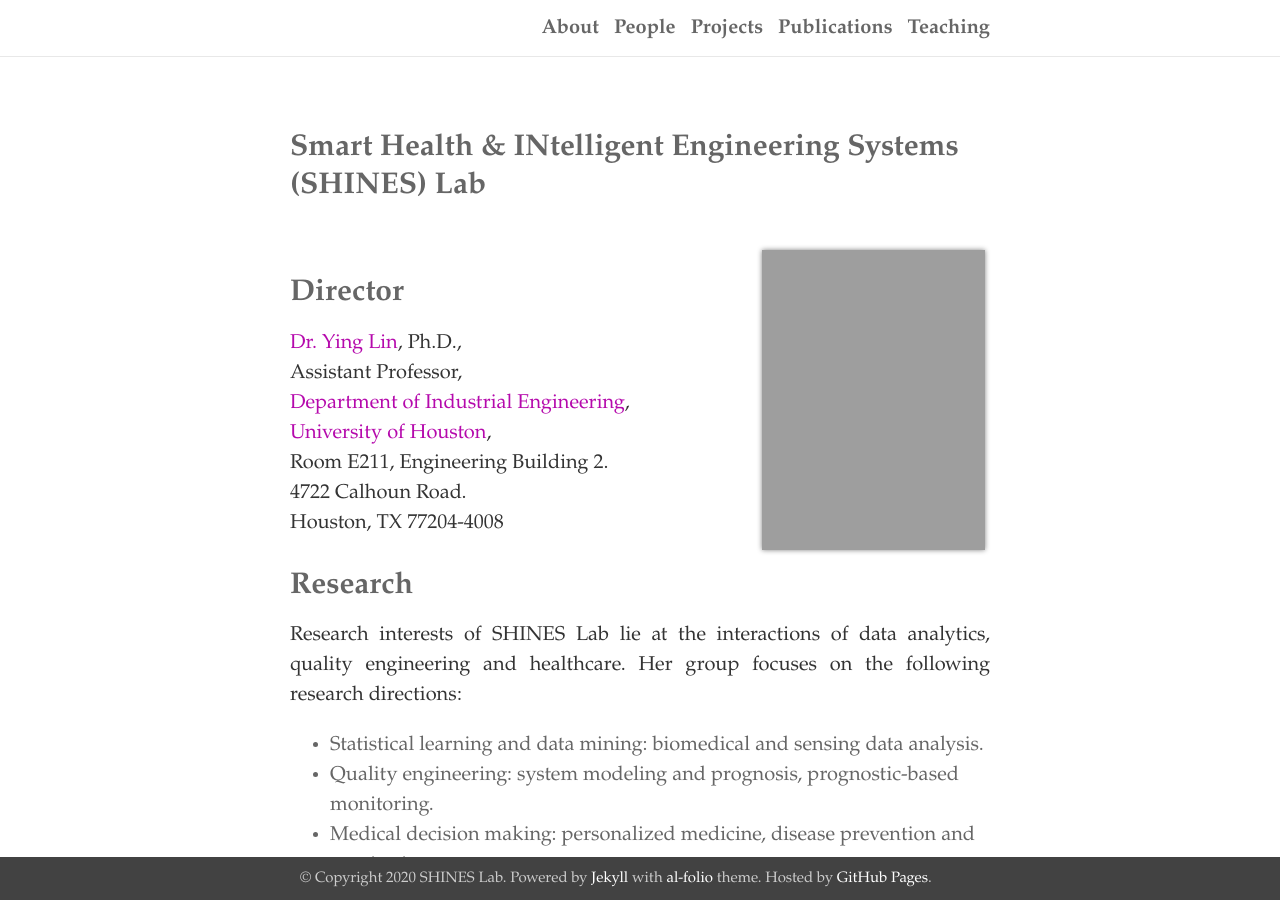
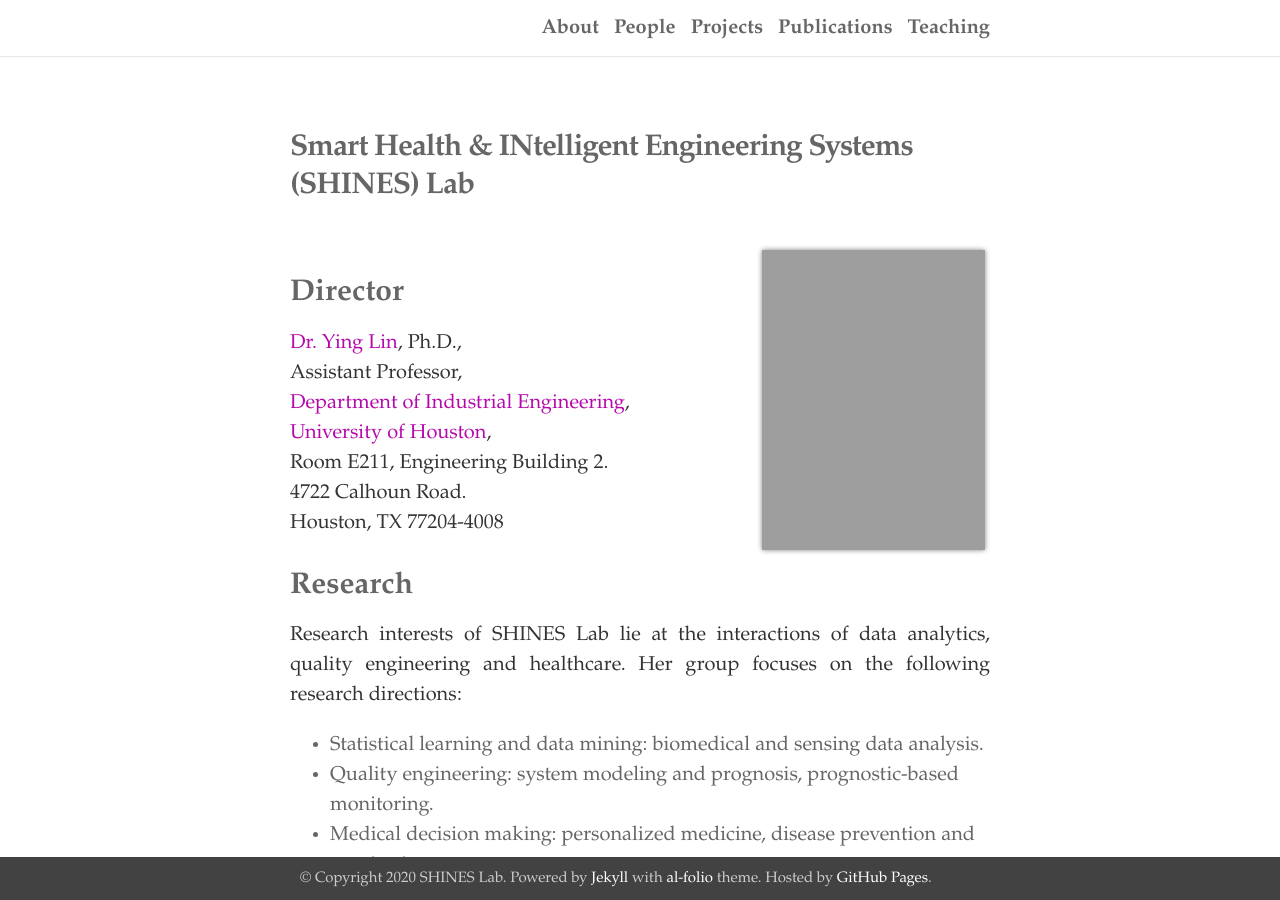
Before and after one commit to shines-lab/shines-lab.github.io, a Jekyll site: the page built from _pages/about.md, in a window 1280 px wide and 900 px high. Built offline with Jekyll 4.4.1, drawn with Linux system fonts in a browser that asks for light colours.

Commit message:
Update page.html

```diff
--- a/_layouts/page.html
+++ b/_layouts/page.html
@@ -4,7 +4,7 @@ layout: default
 <div class="post">
 
   <header class="post-header">
-    <h2 class="post-title">{{ page.title }}</h2>
+    <h2 class="post-title"><b>{{ page.title }}</b></h2>
     <h4 class="post-description">{{ page.description }}</h4>
   </header>
 
```
